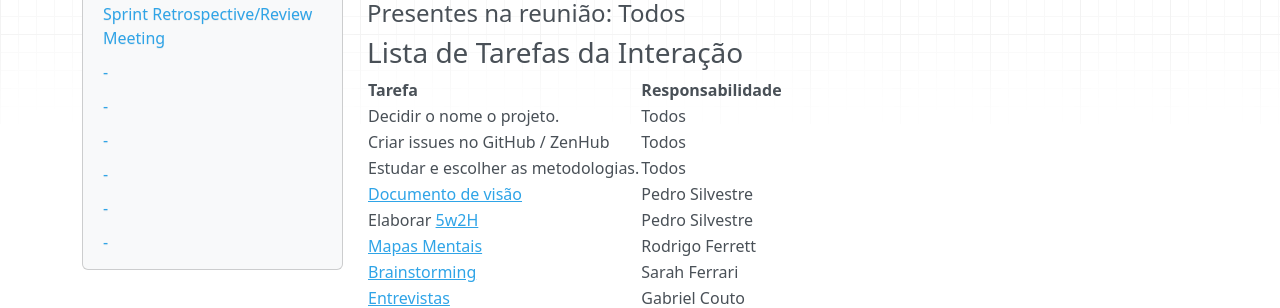
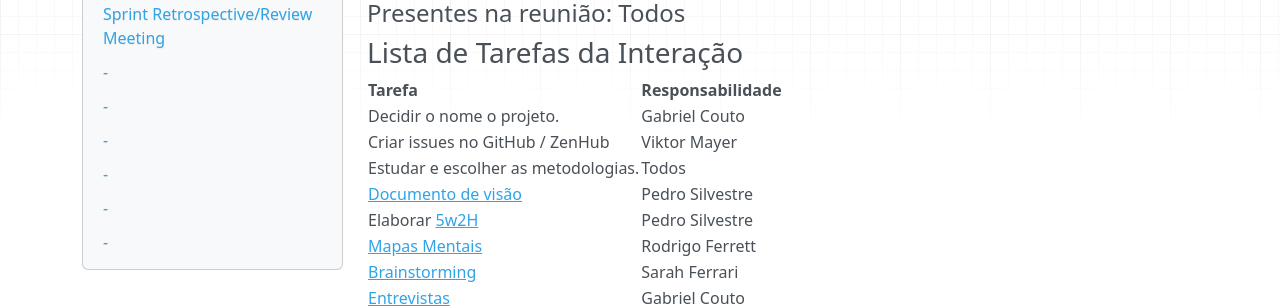
Before and after one commit to Projetos-de-Extensao/PFE_24.2_8001_II_RaveBreaking, an MkDocs documentation site: the page built from docs/interacao/interacao1.md, in a window 1280 px wide and 900 px high. Shown: the part 182-490 px from the top of the window. Built offline with MkDocs 1.6.1, drawn with Linux system fonts in a browser that asks for light colours; nearby versions of some CDN libraries.

Commit message:
Update interacao1.md

```diff
--- a/docs/interacao/interacao1.md
+++ b/docs/interacao/interacao1.md
@@ -13,15 +13,15 @@
 
 |Tarefa|Responsabilidade|
 |---|----|
-| Decidir o nome o projeto.|Todos|
-| Criar issues no GitHub / ZenHub| Todos|
+| Decidir o nome o projeto.|Gabriel Couto|
+| Criar issues no GitHub / ZenHub| Viktor Mayer|
 | Estudar e escolher as metodologias.| Todos|
-| [Documento de visão](https://github.com/xxx/xxx.md) |Pedro Silvestre|
-| Elaborar [5w2H](https://github.com/xxx/xxx.md) |Pedro Silvestre|
-| [Mapas Mentais](https://github.com/xxx/xxx.md) |Rodrigo Ferrett|
-| [Brainstorming](https://github.com/UnBArqDsw/2020.1_G7_TCM/blob/master/docs/base/Brainstorm.md) |Sarah Ferrari|
-|[Entrevistas](https://github.com/xxx/xxx.md) |Gabriel Couto|
-|[Prototipação.](https://github.com/xxx/xxx.md) |XXX e XXXXX|
+| [Documento de visão](https://github.com/Projetos-de-Extensao/PFE_24.2_8001_II_RaveBreaking/blob/main/docs/base/documento_de_visao.md) |Pedro Silvestre|
+| Elaborar [5w2H](https://github.com/Projetos-de-Extensao/PFE_24.2_8001_II_RaveBreaking/blob/main/docs/base/5w2h.md) |Pedro Silvestre|
+| [Mapas Mentais](https://github.com/Projetos-de-Extensao/PFE_24.2_8001_II_RaveBreaking/blob/main/docs/base/mapa_mental.md) |Rodrigo Ferrett|
+| [Brainstorming](https://github.com/Projetos-de-Extensao/PFE_24.2_8001_II_RaveBreaking/blob/main/docs/base/Brainstorm.md) |Sarah Ferrari|
+|[Entrevistas](https://github.com/Projetos-de-Extensao/PFE_24.2_8001_II_RaveBreaking/blob/main/docs/base/entrevista.md) |Gabriel Couto|
+|[Prototipação.](https://github.com/Projetos-de-Extensao/PFE_24.2_8001_II_RaveBreaking/blob/main/docs/base/prototipo_alta_fidelidade.md) |XXX e XXXXX|
 
 ## Sprint Retrospective/Review Meeting
 
```
